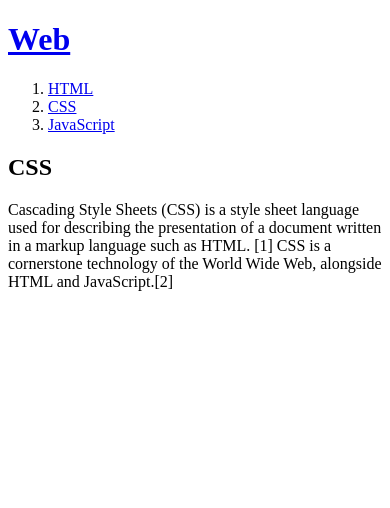
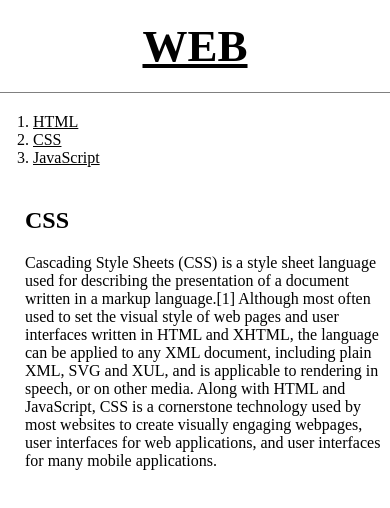
Before and after one commit to joys96/web1, a plain HTML site: page 2.html in a window 390 px wide. Drawn offline with Linux system fonts and the light colour scheme.

Commit message:
Add files via upload

```diff
--- a/2.html
+++ b/2.html
@@ -1,29 +1,24 @@
 <!doctype html>
 <html>
 <head>
-<title>WEB1 - CSS</title>
+  <title>WEB - CSS</title>
   <meta charset="utf-8">
-<!-- Global site tag (gtag.js) - Google Analytics -->
-<script async src="https://www.googletagmanager.com/gtag/js?id=G-HC75G10C9T"></script>
-<script>
-  window.dataLayer = window.dataLayer || [];
-  function gtag(){dataLayer.push(arguments);}
-  gtag('js', new Date());
-
-  gtag('config', 'G-HC75G10C9T');
-</script>
+  <link rel="stylesheet" href="style.css">
 </head>
 <body>
-  <h1><a href="index.hml">Web</a></h1>
+  <h1><a href="index.html">WEB</a></h1>
+  <div id="grid">
     <ol>
       <li><a href="1.html">HTML</a></li>
       <li><a href="2.html">CSS</a></li>
       <li><a href="3.html">JavaScript</a></li>
     </ol>
+    <div id="article">
         <h2>CSS</h2>
-<p>Cascading Style Sheets (CSS) is a style sheet language used for describing
-   the presentation of a document written in a markup language such as HTML.
-   [1] CSS is a cornerstone technology of the World Wide Web, alongside HTML and JavaScript.[2]
+        <p>
+          Cascading Style Sheets (CSS) is a style sheet language used for describing the presentation of a document written in a markup language.[1] Although most often used to set the visual style of web pages and user interfaces written in HTML and XHTML, the language can be applied to any XML document, including plain XML, SVG and XUL, and is applicable to rendering in speech, or on other media. Along with HTML and JavaScript, CSS is a cornerstone technology used by most websites to create visually engaging webpages, user interfaces for web applications, and user interfaces for many mobile applications.
         </p>
+      </div>
+  </div>
   </body>
   </html>
--- /dev/null
+++ b/style.css
@@ -0,0 +1,43 @@
+body{
+    margin:0;
+  }
+  a {
+    color:black;
+
+  }
+  h1 {
+    font-size:45px;
+    text-align: center;
+    border-bottom:1px solid gray;
+    margin:0;
+    padding:20px;
+  }
+  ol{
+    border-right:1px solid gray;
+    width:100px;
+    margin:0;
+    padding:20px;
+  }
+  #grid{
+    display: grid;
+    grid-template-columns: 150px 1fr;
+  }
+  #grid ol{
+    padding-left:33px;
+  }
+  #grid #article{
+    padding-left:25px;
+  }
+
+  @media(max-width:500px){
+    #grid{
+    display: block;
+    grid-template-columns: 150px 1fr;
+  }
+  ol{
+    border-right:none;
+  }
+  h1 {
+    border-bottom:1px solid gray;
+     }
+  }
```
Also changed, not shown: 1.html (+12 -10 lines), 3.html (+6 -11 lines), box.html (added, +26 -0 lines), grid.html (added, +29 -0 lines), index.html (+12 -7 lines), mediaquery.html (added, +25 -0 lines). Lines whose indentation alone changed are shown as unchanged.
